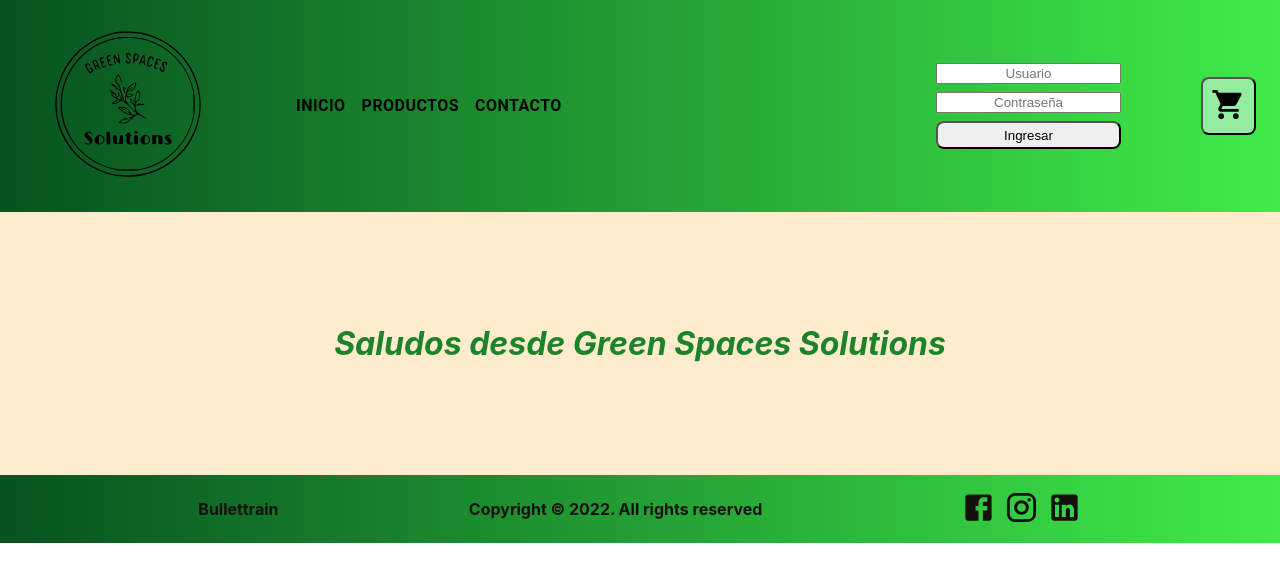
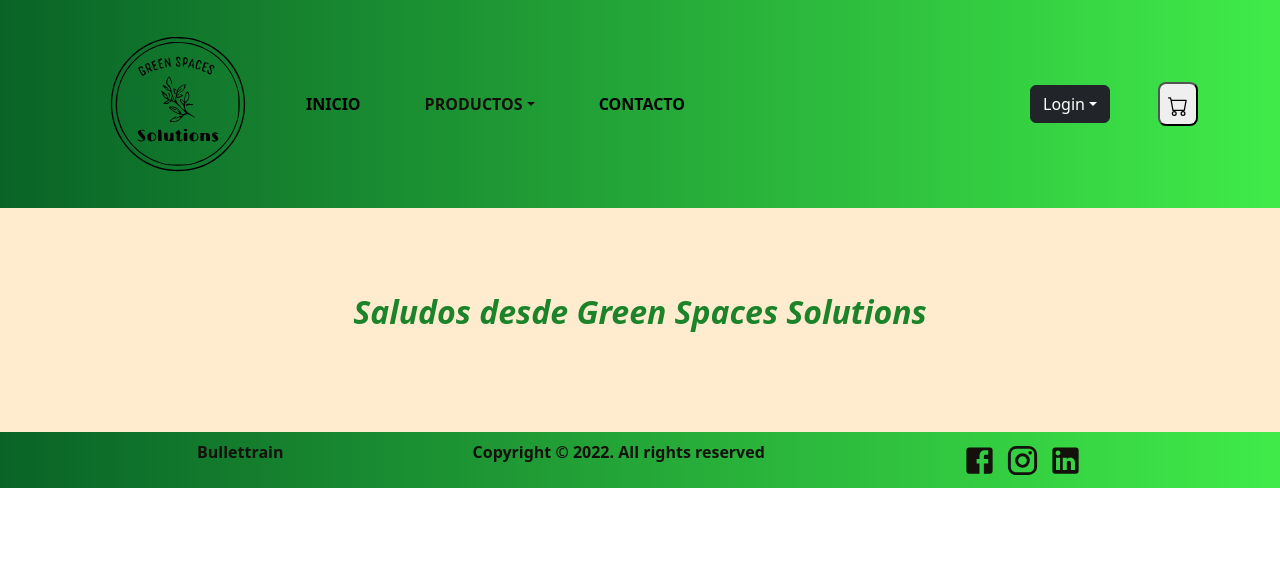
Before and after one commit to LuliTello/Green-spaces-solutions-Tello-Reactjs, a React (Create React App) app: page / in a window 1280 px wide. Shown: the top 582 px of the page. Built offline with nearby package versions, Linux system fonts and the light colour scheme.

Commit message:
PreEntrega1+Tello cambiando a react Boostrap, navbar, cartwidget y dando estilos

```diff
--- a/package.json
+++ b/package.json
@@ -14,7 +14,9 @@
     "bootstrap": "^5.2.2",
     "react": "^18.2.0",
     "react-bootstrap": "^2.5.0",
+    "react-bootstrap-icons": "^1.9.1",
     "react-dom": "^18.2.0",
+    "react-icons": "^4.6.0",
     "react-scripts": "5.0.1",
     "styled-components": "^5.3.6",
     "web-vitals": "^2.1.4"
--- a/src/App.css
+++ b/src/App.css
@@ -5,11 +5,6 @@
 .App-logo {
   height: 40vmin;
   pointer-events: none;
-}
-
-.nabvar__logo{
-  width: 13rem;
-  height: 13rem;
 }
 
 li {
@@ -41,7 +36,7 @@ label{
 .footer{
   display: flex;
   justify-content: space-evenly;
-  background-image: linear-gradient(to right, rgb(7, 82, 32), rgb(64, 235, 73));
+  background-image: linear-gradient(to right, rgb(9, 99, 39), rgb(64, 235, 73));
   padding: 0.5rem;
   align-items: center;
 }
--- a/src/App.js
+++ b/src/App.js
@@ -1,4 +1,5 @@
 
+import 'bootstrap/dist/css/bootstrap.min.css';
 import './App.css';
 import Footer from './components/Footer';
 import ItemListContainer from './components/ItemListContainer';
--- a/src/components/CartWidget.css
+++ b/src/components/CartWidget.css
@@ -1,5 +1,5 @@
 .btn-card{
-    background-color: rgb(148, 236, 160);
+    background-color: '#ffebcd';
     color: #000;
     padding: 0.5rem;
     border-radius: 0.5rem;
--- a/src/components/CartWidget.jsx
+++ b/src/components/CartWidget.jsx
@@ -1,12 +1,12 @@
 import React from 'react'
-import ShoppingCartIcon from '@mui/icons-material/ShoppingCart';
+import { Cart } from 'react-bootstrap-icons';
 import './CartWidget.css'
 
 export default function CartWidget() {
   return (
     <div>
       <button className='btn-card'>
-      <ShoppingCartIcon fontSize='large' />
+      <Cart size={20} />
       </button>
     </div>
   )
--- /dev/null
+++ b/src/components/Navbar.css
@@ -0,0 +1,6 @@
+.mb-3{
+    text-align: center;
+}
+.btn-login{
+    margin-top: 1rem;
+}
--- a/src/components/Navbar.jsx
+++ b/src/components/Navbar.jsx
@@ -1,141 +1,50 @@
-import * as React from 'react';
-import AppBar from '@mui/material/AppBar';
-import Box from '@mui/material/Box';
-import Toolbar from '@mui/material/Toolbar';
-import IconButton from '@mui/material/IconButton';
-import Typography from '@mui/material/Typography';
-import Menu from '@mui/material/Menu';
-import MenuIcon from '@mui/icons-material/Menu';
-import Container from '@mui/material/Container';
-import Button from '@mui/material/Button';
-import MenuItem from '@mui/material/MenuItem';
+import Container from 'react-bootstrap/Container';
+import Nav from 'react-bootstrap/Nav';
+import Navbar from 'react-bootstrap/Navbar';
+import NavDropdown from 'react-bootstrap/NavDropdown';
+import DropdownButton from 'react-bootstrap/DropdownButton';
+import Form from 'react-bootstrap/Form';
+import Button from 'react-bootstrap/Button';
 import logo from '../assets/logo.svg';
 import CartWidget from './CartWidget';
+import './Navbar.css';
 
+function BasicExample() {
+  return (
+    <Navbar style={{backgroundImage: "linear-gradient(to right, rgb(9, 99, 39), rgb(64, 235, 73))"}} expand="lg">
+      <Container>
+      <a className="click-logo" href="./index.html">
+            <img style={{width:'12rem' }} className="nabvar__logo" src={logo} alt="logonavbar"/>
+            </a>
+        <Navbar.Toggle aria-controls="basic-navbar-nav" />
+        <Navbar.Collapse id="basic-navbar-nav">
+          <Nav className="me-auto">
+            <Nav.Link style={{color:"#000", fontWeight:"bold"}} href="#home">Inicio</Nav.Link>
+            <NavDropdown style={{color:"#000", fontWeight:"bold"}} title="Productos" id="basic-nav-dropdown">
+              <NavDropdown.Item href="#action/4.1">Fertilizantes</NavDropdown.Item>
+              <NavDropdown.Item href="#action/4.2">
+                Herbicidas
+              </NavDropdown.Item>
+              <NavDropdown.Item href="#action/4.3">Insecticidas</NavDropdown.Item>
+              <NavDropdown.Item href="#action/4.4">Semillas</NavDropdown.Item>
 
-const pages = ['Inicio', 'Productos', 'Contacto'];
-
-
-function ResponsiveAppBar() {
-  const [anchorElNav, setAnchorElNav] = React.useState(null);
-
-
-  const handleOpenNavMenu = (event) => {
-    setAnchorElNav(event.currentTarget);
-  };
-
-
-  const handleCloseNavMenu = () => {
-    setAnchorElNav(null);
-  };
-
-
-  return (
-    <AppBar position="static" style={{backgroundImage: `linear-gradient(to right, rgb(7, 82, 32), rgb(64, 235, 73))`}}>
-      <Container maxWidth="xl" >
-        <Toolbar disableGutters style={{display:'flex', flexWrap: 'wrap'}}>
-        <a className="click-logo" href="./index.html">
-            <img className="nabvar__logo" src={logo} alt="logonavbar"/>
-            </a>
-          <Typography
-            variant="h6"
-            noWrap
-            component="a"
-            href="/"
-            sx={{
-              mr: 7,
-              display: { xs: 'none', md: 'flex' },
-              fontFamily: 'monospace',
-              fontWeight: 700,
-              letterSpacing: '.3rem',
-              color: 'inherit',
-              textDecoration: 'none',
-            }}
-          >
-
-          </Typography>
-
-          <Box sx={{ flexGrow: 1, display: { xs: 'flex', md: 'none' } }}>
-            <IconButton
-              size="large"
-              aria-label="account of current user"
-              aria-controls="menu-appbar"
-              aria-haspopup="true"
-              onClick={handleOpenNavMenu}
-
-            >
-              <MenuIcon fontSize='large' style={{marginLeft:'2rem'}} />
-            </IconButton>
-            <Menu
-              id="menu-appbar"
-              anchorEl={anchorElNav}
-              anchorOrigin={{
-                vertical: 'bottom',
-                horizontal: 'left',
-              }}
-              keepMounted
-              transformOrigin={{
-                vertical: 'top',
-                horizontal: 'left',
-              }}
-              open={Boolean(anchorElNav)}
-              onClose={handleCloseNavMenu}
-              sx={{
-                display: { xs: 'block', md: 'none' },
-              }}
-            >
-              {pages.map((page) => (
-                <MenuItem key={page} onClick={handleCloseNavMenu}>
-                  <Typography textAlign="center">{page}</Typography>
-                </MenuItem>
-              ))}
-            </Menu>
-          </Box>
-
-          <Typography
-            variant="h5"
-            noWrap
-            component="a"
-            href=""
-            sx={{
-              mr: 2,
-              display: { xs: 'flex', md: 'none' },
-              flexGrow: 1,
-              fontFamily: 'monospace',
-              fontWeight: 700,
-              letterSpacing: '.3rem',
-              color: 'inherit',
-              textDecoration: 'none',
-            }}
-          >
-
-          </Typography>
-          <Box sx={{ flexGrow: 1, display: { xs: 'none', md: 'flex' } }}>
-            {pages.map((page) => (
-              <Button
-                key={page}
-                onClick={handleCloseNavMenu}
-                sx={{ my: 2, color: 'black', display: 'block', fontWeight: 'bold', fontSize: '1rem' }}
-              >
-                {page}
-              </Button>
-            ))}
-          </Box>
-          <div>
-                    <form style={{marginRight:'5rem'}} action="" id="form-ingreso" className="dropdown-menu">
-
-                        <input style={{marginBottom:'0.5rem', textAlign:'center'}}className="nombreUsuario__input" type="text" id="nombreUsuario" name="nombre" placeholder='Usuario'/>
-
-                        <input style={{textAlign:'center'}} className="contraseñaUsuario__input" type="password" id="contraseñaUsuario"
-                            name="contraseña" placeholder='Contraseña'/>
-                        <button type="submit" className="btn__ingresar">Ingresar</button>
-                    </form>
-            </div>
-            <CartWidget/>
-
-        </Toolbar>
+            </NavDropdown>
+            <Nav.Link style={{color:"#000", fontWeight:"bold"}} href="#link">Contacto</Nav.Link>
+          </Nav>
+        </Navbar.Collapse>
+        <DropdownButton variant="dark" id="dropdown-item-button" title="Login" style={{marginRight:"3rem"}}>
+        <Form.Group className="mb-3" controlId="formBasicEmail">
+        <Form.Control type="email" placeholder="Usuario" />
+        <Form.Control type="password" placeholder="Contraseña" />
+        <Button variant="success" type="submit" className='btn-login'>
+        Submit
+        </Button>
+        </Form.Group>
+        </DropdownButton>
+        <CartWidget/>
       </Container>
-    </AppBar>
+    </Navbar>
   );
 }
-export default ResponsiveAppBar;
+
+export default BasicExample;
```
Also changed, not shown: 1 other file (tests, documents, lock files or other folders).
